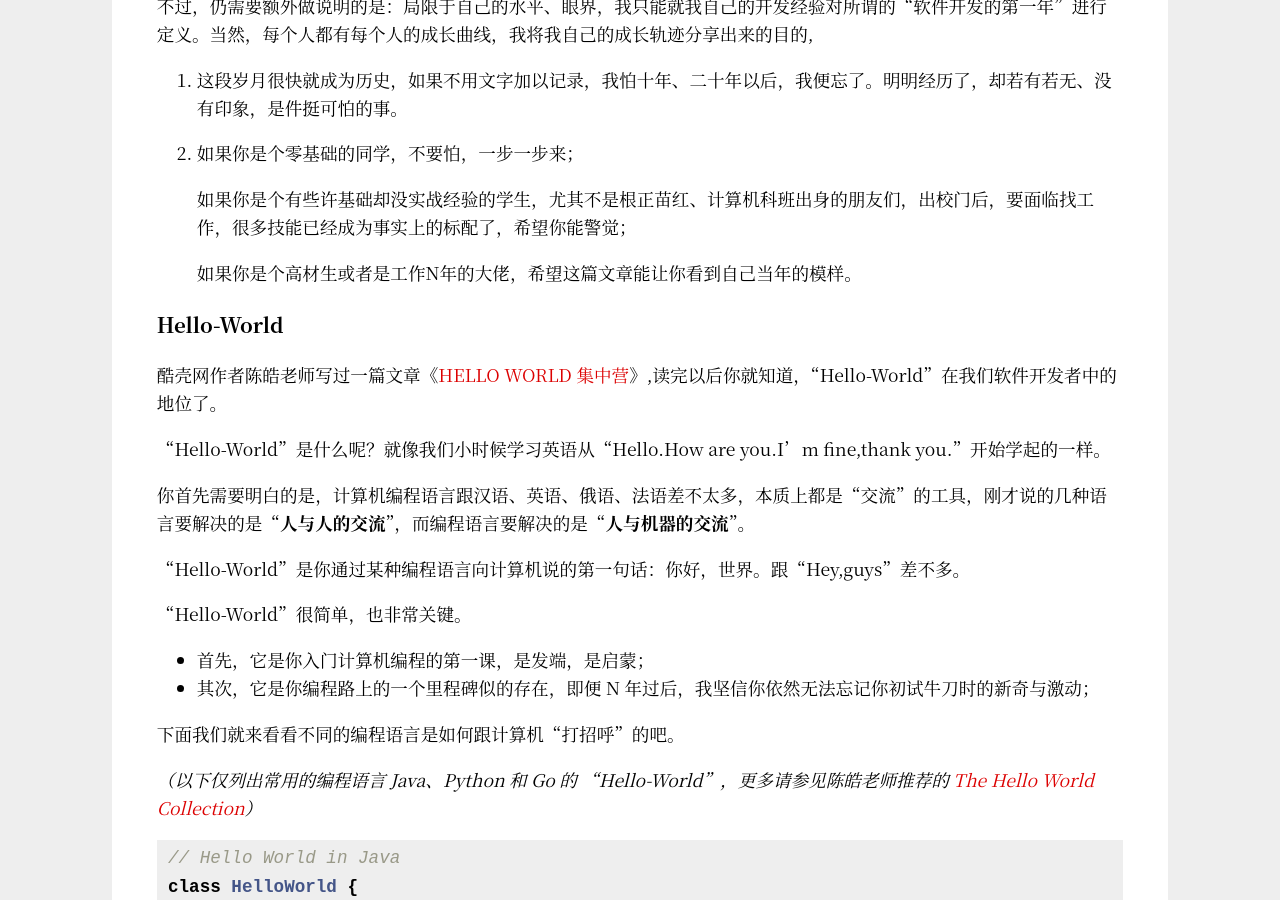
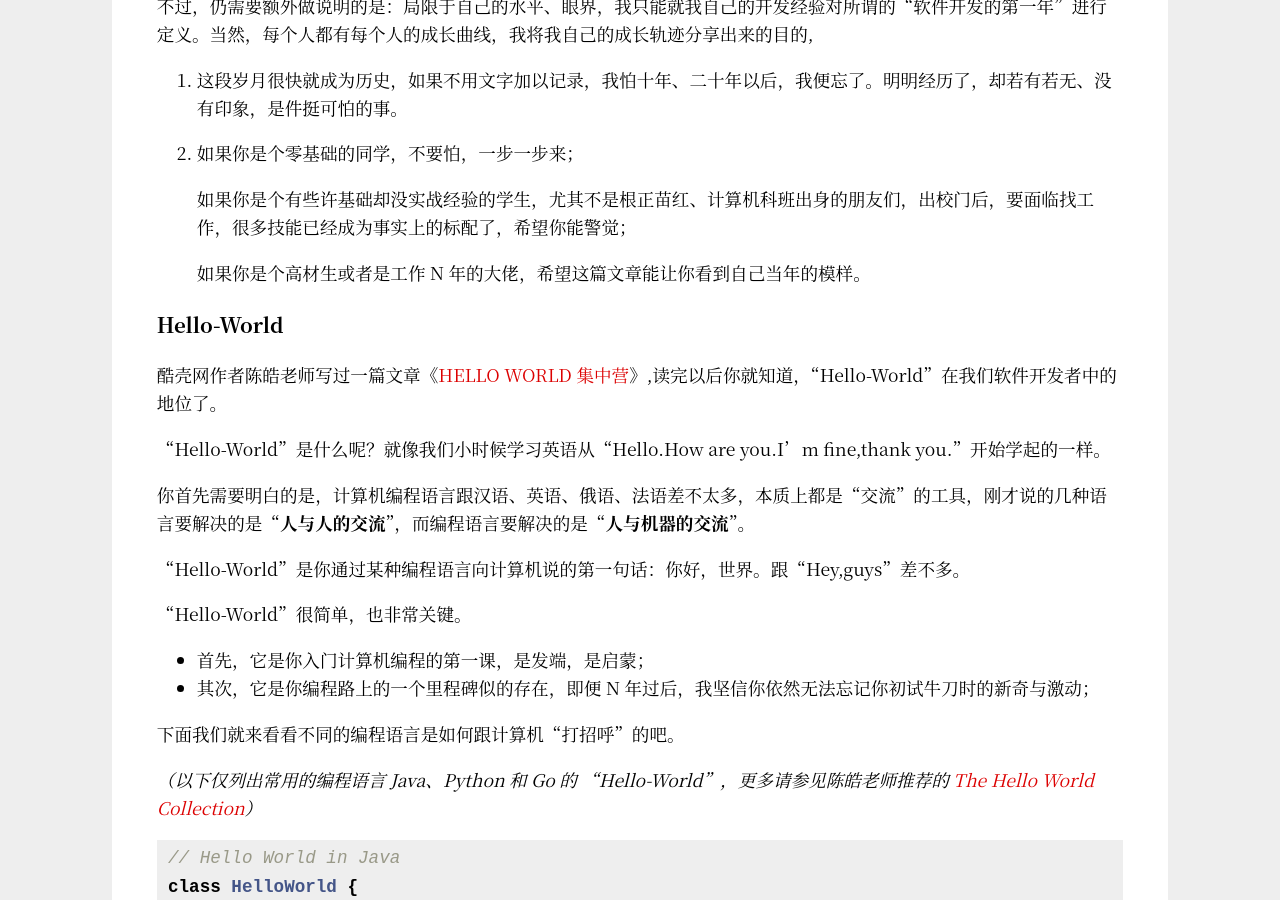
Before and after one commit to Haiyung/haiyung.github.io, a Jekyll site: the page built from _posts/2019-10-27-minimum-skills-in-the-first-year-of-development.md, in a window 1280 px wide and 900 px high, scrolled down 1084 px. Built offline with Jekyll 4.4.1, drawn with Linux system fonts in a browser that asks for light colours.

Commit message:
article: update article

```diff
--- a/_posts/2019-10-27-minimum-skills-in-the-first-year-of-development.md
+++ b/_posts/2019-10-27-minimum-skills-in-the-first-year-of-development.md
@@ -33,7 +33,7 @@ __Contents__
 
    如果你是个有些许基础却没实战经验的学生，尤其不是根正苗红、计算机科班出身的朋友们，出校门后，要面临找工作，很多技能已经成为事实上的标配了，希望你能警觉；
 
-   如果你是个高材生或者是工作N年的大佬，希望这篇文章能让你看到自己当年的模样。
+   如果你是个高材生或者是工作 N 年的大佬，希望这篇文章能让你看到自己当年的模样。
 
 ### Hello-World
 
```
